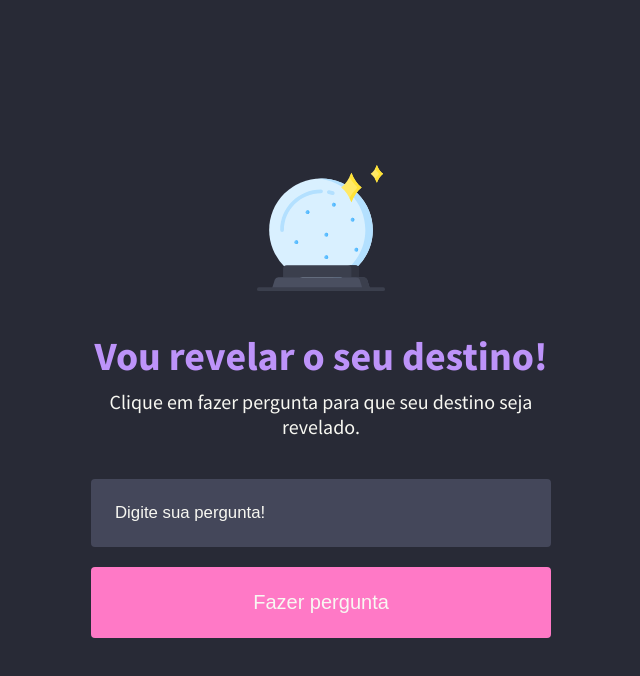
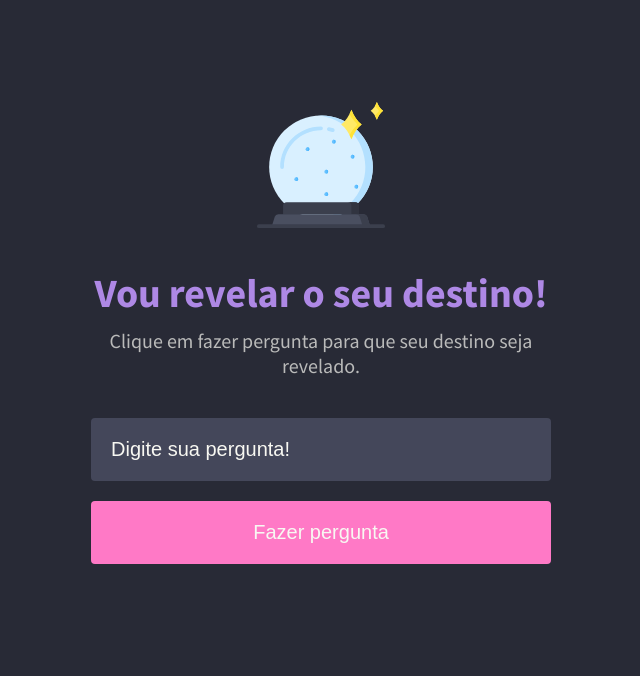
Before and after one commit to martinsgabriel1956/revealyourdestiny, a plain HTML site: page index.html in a window 1280 px wide. Shown: the whole page, without its empty margins (319-959 px from the left). Drawn offline with Linux system fonts and the light colour scheme.

Commit message:
feat: second day finished

```diff
--- a/public/styles/main.css
+++ b/public/styles/main.css
@@ -1,10 +1,8 @@
 main {
   margin: 0 auto;
-
-  width: 460px;
-
+  width: 80%;
+  max-width: 460px;
   text-align: center;
-
 }
 
 .info-container {
@@ -12,6 +10,8 @@ main {
   align-items: center;
   justify-content: center;
   flex-direction: column;
+
+  margin-top: 6.25rem;
 }
 
 .info-container img {
@@ -20,7 +20,8 @@ main {
 
 .info-container h1 {
   font-size: 2.5rem;
-  margin-bottom: .5rem;
+  margin-bottom: .625rem;
+  opacity: 0.9;
 
   color: var(--purple);
 }
@@ -28,37 +29,37 @@ main {
 .info-container p {
   font-size: 1.25rem;
   margin-bottom: 2.5rem;
+  opacity: 0.7;
 }
 
 form {
-  display: flex;
-  flex-direction: column;
-  align-items: center;
+  display: block;
+  width: 100%;
 }
 
 form input {
   margin-bottom: 1.25rem;
   background-color: var(--bg-input-color);
-  font-size: 1.05rem;
 }
 
 form button {
   background: var(--pink);
   font-weight: 500;
-  font-size: 1.25rem;
-  transition: background .2s ease-in-out;
+  transition: all .2s ease-in-out;
 }
 
 form button:hover {
   background: var(--green);
+  filter: brightness(1.2);
 }
 
 form input,
 form button {
   width: 100%;
-  padding: 1.5rem;
+  padding: 1.25rem;
   border-radius: .25rem;
   border: 0;
+  font-size: 1.25rem;
 }
 
 form input,
--- a/public/styles/root.css
+++ b/public/styles/root.css
@@ -22,8 +22,6 @@ body {
   align-items: center;
   justify-content: center;
 
-  min-height: 100vh;
-
   font-family: 'Source Sans Pro', sans-serif;
 }
 
```
